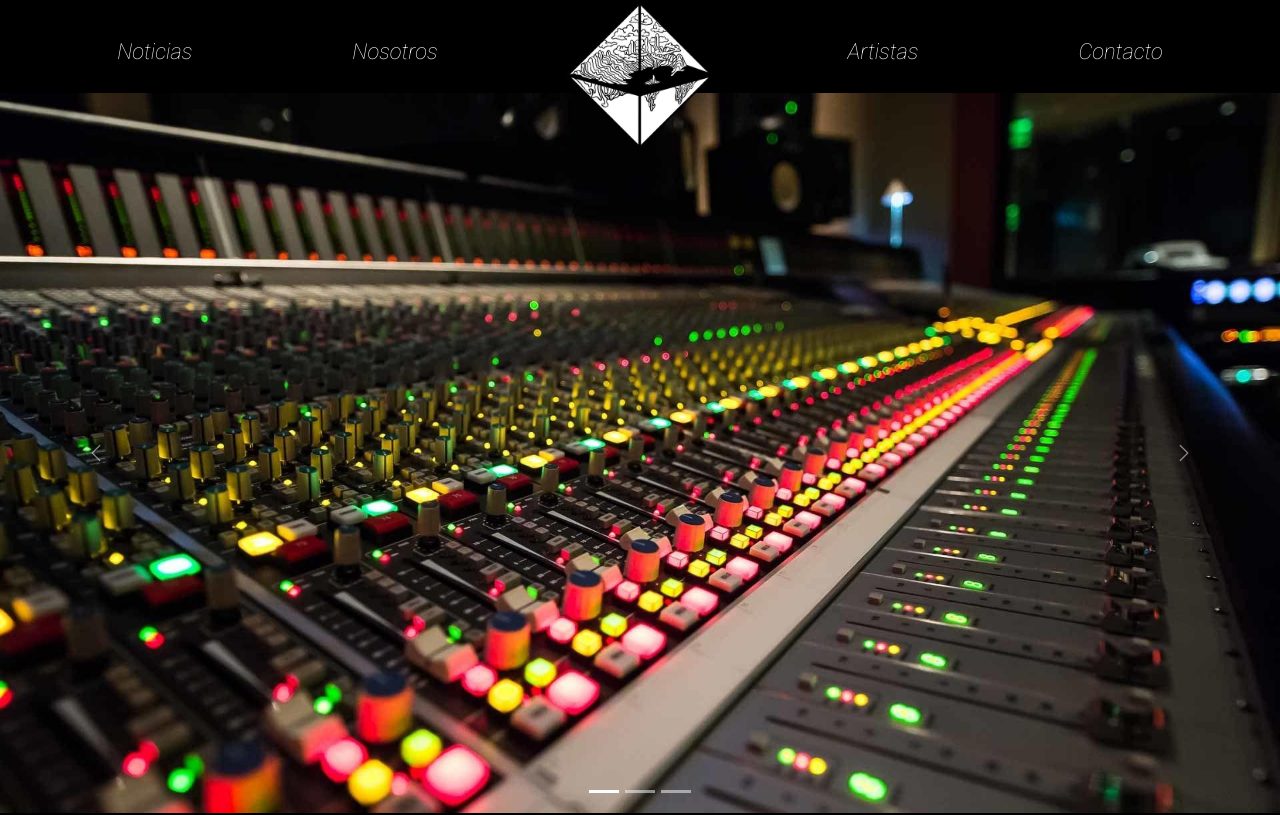
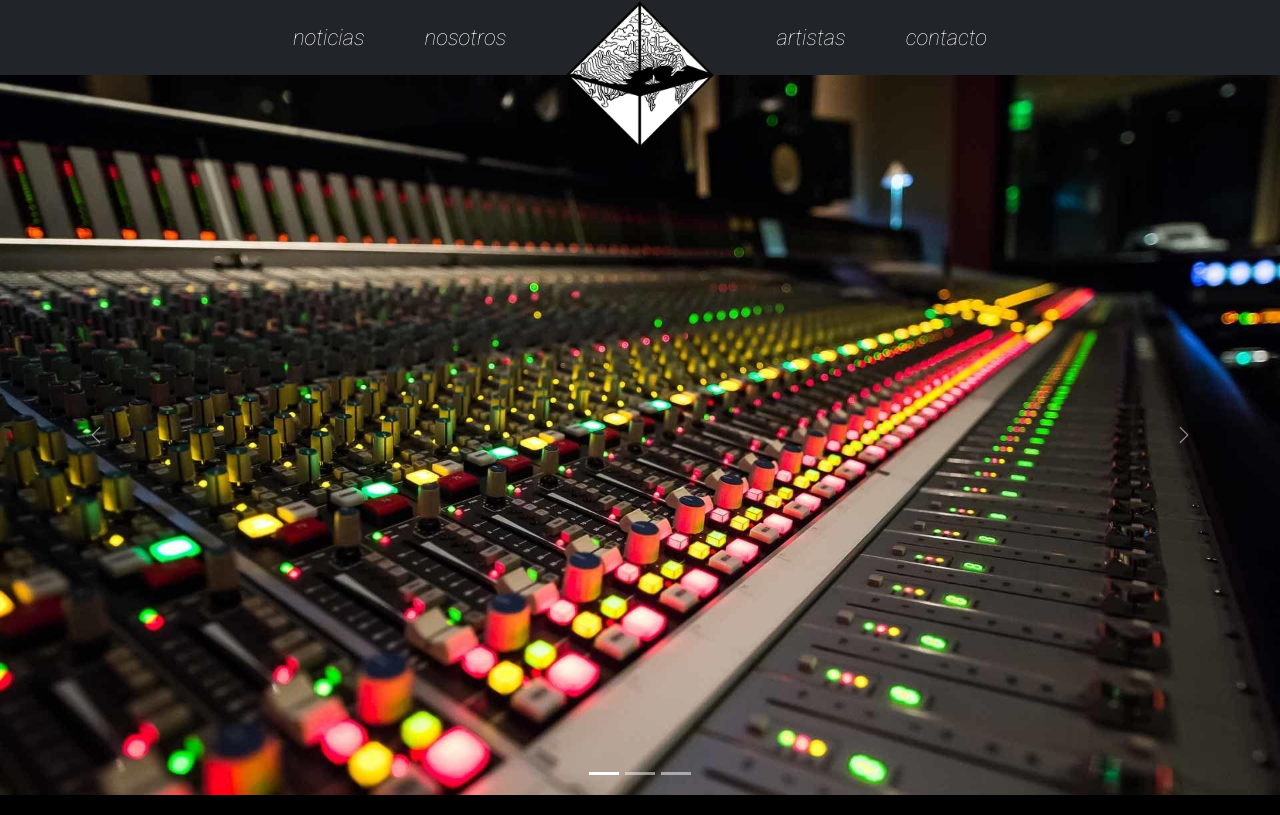
Before and after one commit to GastonHerreraM/Primer_Repo, a plain HTML site: page index.html in a window 1280 px wide. Shown: the top 815 px of the page. Drawn offline with nearby package versions, Linux system fonts and the light colour scheme.

Commit message:
navbar overhaul

```diff
--- a/css/style.css
+++ b/css/style.css
@@ -16,11 +16,9 @@ body{
 }
 
 nav{
-    display: flex;
-    justify-content: center;
     background-color: #000000;
     z-index: +100;
-    position: sticky;
+    position: sticky !important;
     top: 0;
     padding: 10px 30px;
 }
@@ -33,23 +31,20 @@ nav{
 nav ul li{
     display: flex;
     list-style: none;
-}
-
-nav ul li:nth-child(3){
-    margin-left: 250px;
+    padding: 11px 25px;
 }
 
 nav ul li a{
     display: block;
-    font-size: 2.2rem;
-    color: rgb(255, 255, 255);
+    font-size: 2.2rem !important;
+    color: rgb(255, 255, 255) !important;
     text-decoration: none;
     padding: 5px 80px;
 }
 
 nav ul li a:hover{
-    color: rgb(255, 255, 255);
-    font-weight: 600;
+    color: rgb(255, 255, 255) !important;
+    font-weight: 600 !important;
 }
 
 .logo{
@@ -367,10 +362,6 @@ footer{
 
 @media only screen and (min-width: 800px) and (max-width:1048px){
 
-    nav ul li:nth-child(3){
-        margin-left: 0px;
-    }
-
     .img__resize--large{
         width: 26vw;
         height: 70vh;
@@ -431,7 +422,12 @@ footer{
     }
 }
 
-@media only screen and (max-width:799px){
+@media only screen and (max-width:768px){
+
+    .navbar-toggler-icon{
+        width: 3em;
+        height: 3em;
+    }
 
     .nav__ul{
         padding: 2px;
--- a/index.html
+++ b/index.html
@@ -11,25 +11,36 @@
 </head>
 <body>
     <div class="grid template-areas">
-        <nav id="nav">
+        <nav class="navbar navbar-expand-md bg-dark">
             <a href="index.html">
                 <img src="img/fws-logo1.png" alt="Logo" class="logo logo__resize">
             </a>
-
-            <ul class="nav__ul">
-                <li>
-                    <a href="pages/noticias.html">Noticias</a>
+            <div class="container-fluid">
+              <button class="navbar-toggler ms-auto" type="button" data-bs-toggle="collapse" data-bs-target="#navbarSupportedContent" aria-controls="navbarSupportedContent" aria-expanded="false" aria-label="Toggle navigation">
+                <span class="navbar-toggler-icon"></span>
+              </button>
+              <div class="collapse navbar-collapse" id="navbarSupportedContent">
+                <ul class="navbar-nav mx-auto">
+                  <li class="nav-item">
+                    <a class="nav-link active" aria-current="page" href="pages/noticias.html">noticias</a>
                   </li>
-                <li>
-                    <a href="pages/nosotros.html">Nosotros</a>
+                  <li class="nav-item">
+                    <a class="nav-link active" aria-current="page" href="pages/nosotros.html">nosotros</a>
                   </li>
-                <li>
-                    <a href="pages/artistas.html">Artistas</a>
+                    <li class="d-none d-md-block">
+                        <a href="index.html">
+                        <img src="img/fws-logo1.png" alt="Logo" class="logo logo__resize">
+                        </a>
                     </li>
-                <li>
-                    <a href="pages/contacto.html">Contacto</a>
+                  <li class="nav-item">
+                    <a class="nav-link active" aria-current="page" href="pages/artistas.html">artistas</a>
+                  </li>
+                  <li class="nav-item">
+                    <a class="nav-link active" aria-current="page" href="pages/contacto.html">contacto</a>
                   </li>
                 </ul>
+              </div>
+            </div>
           </nav>
 
         <header id="header">
```
Lines whose indentation alone changed are shown as unchanged.
